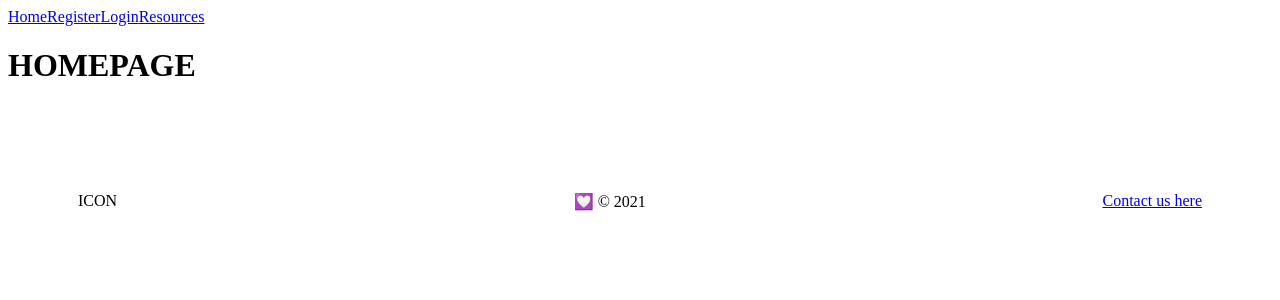
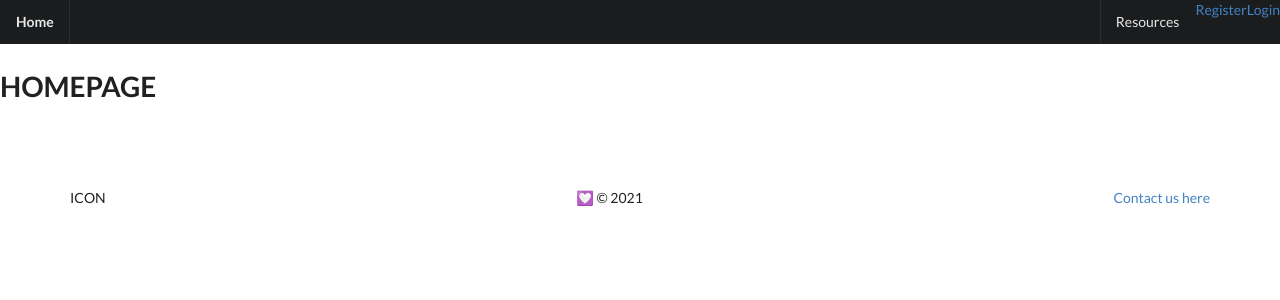
Before and after one commit to hanh-t/sei-project-4, a React (Create React App) app in the folder client/: page / in a window 1280 px wide. Shown: the top 300 px of the page. Built offline with nearby package versions, Linux system fonts and the light colour scheme; no server answers.

Commit message:
update to navbar

```diff
--- a/client/package.json
+++ b/client/package.json
@@ -10,7 +10,9 @@
     "react-dom": "^17.0.2",
     "react-router-dom": "^5.2.0",
     "react-scripts": "4.0.3",
-    "sass": "^1.32.8"
+    "sass": "^1.32.8",
+    "semantic-ui-css": "^2.4.1",
+    "semantic-ui-react": "^2.0.3"
   },
   "scripts": {
     "start": "react-scripts start",
--- /dev/null
+++ b/client/src/components/DisplayComments.js
@@ -0,0 +1,33 @@
+import React from 'react-router-dom'
+// import { Link } from 'react-router-dom'
+// import { userIsOwner } from '../helpers/auth'
+// import { Rating } from 'semantic-ui-react'
+
+const DisplayComments = ({ text, createdAt, owner }) => {
+  const date = new Date(createdAt)
+  // const params = useParams()
+  const formattedTime = date.toUTCString()
+
+  console.log('OWNER', owner)
+
+
+  // if (!userIsOwner) return ''
+  return (
+    <>
+      {/* <div className="right floated content">
+        { userIsOwner(owner._id) &&
+        <div className="buttons">
+          <Link to={`/parks/${params.id}/comments/${_id}`} className="ui basic blue button tiny"> Edit</Link>
+        </div> }
+      </div> */}
+      <img src={owner.profilePic} />
+      <a className="author">{owner.username}</a>
+      <span className="date">Created at: {formattedTime}</span>
+      <div className="text">
+        {text}
+      </div>
+    </>
+  )
+}
+
+export default DisplayComments
--- a/client/src/components/ForumCard.js
+++ b/client/src/components/ForumCard.js
@@ -1,4 +1,5 @@
 import React from 'react'
+import DisplayComments from './DisplayComments'
 
 const ForumCard = ({ title, comments }) => {
   // console.log('COMMENTS', comments)
@@ -7,8 +8,12 @@ const ForumCard = ({ title, comments }) => {
     <div>
       <h2>{title} Forum</h2>
       {comments.map(comment => {
-        return <p key={comment.id}>{comment.text}</p>
-      })},
+        {/* <p>{title}</p> */}
+
+        <DisplayComments key={comment.id} {...comment}/>
+
+      })}
+
     </div>
   )
 }
--- a/client/src/components/Navbar.js
+++ b/client/src/components/Navbar.js
@@ -13,9 +13,38 @@ const Navbar = () => {
 
   return (
     <>
+      <div className="ui inverted menu navbar-menu">
+        <div className="header item">
           <Link to="/">
           Home
           </Link>
+        </div>
+
+        <div className="right menu">
+          <div className="item">
+            <Link to="/resources">
+              Resources
+            </Link>
+          </div>
+          { userIsAuthenticated() &&
+          <>
+            <div className="item">
+              <Link to="/habits">
+            Tracker
+              </Link>
+            </div>
+            <div className="item">
+              <Link to="/categories/community">
+            Community
+              </Link>
+            </div>
+            <div className="item">
+              <Link to={`auth/profile/${userID()}`}>
+            Profile
+              </Link>
+            </div>
+          </>
+          }
 
           { !userIsAuthenticated() &&
       <>
@@ -28,31 +57,15 @@ const Navbar = () => {
         Login
         </Link>
       </>
-      }
-      <Link to="/resources">
-        Resources
-      </Link>
 
-      { userIsAuthenticated() &&
-      <>
-        <Link to="/categories">
-        Choose a category
-        </Link>
-
-        <Link to={`auth/profile/${userID()}`}>
-        Profile
-        </Link>
-
-        <Link to="/categories/community">
-          Community
-        </Link>
-      </>
           }
           { userIsAuthenticated() &&
-
-          <a onClick={handleLogout}> Log out</a>
-
+          <div className="item">
+            <a className="button" onClick={handleLogout}> Log out</a>
+          </div>
           }
+        </div>
+      </div>
     </>
   )
 }
--- a/client/src/components/habits/MainTracker.js
+++ b/client/src/components/habits/MainTracker.js
@@ -23,6 +23,7 @@ const MainTracker = () => {
 
   return (
     <>
+      <h1>TRACK YOUR PROGRESS</h1>
       { filteredArray.map(habit => (
         <HabitCard key={habit.id} {...habit}/>
       ))}
--- a/client/src/index.js
+++ b/client/src/index.js
@@ -2,5 +2,6 @@ import React from 'react'
 import ReactDOM from 'react-dom'
 import './styles/main.scss'
 import App from './App'
+import 'semantic-ui-css/semantic.min.css'
 
 ReactDOM.render(<App />, document.getElementById('root'))
--- a/client/src/styles/main.scss
+++ b/client/src/styles/main.scss
@@ -1,3 +1,10 @@
+
+// navbar
+.navbar-menu {
+  margin-bottom: 0px !important;
+  border-radius: 0px !important;
+}
+
 
 
 // footer
```
Also changed, not shown: 1 other file (tests, documents, lock files or other folders). Lines whose indentation alone changed are shown as unchanged.
